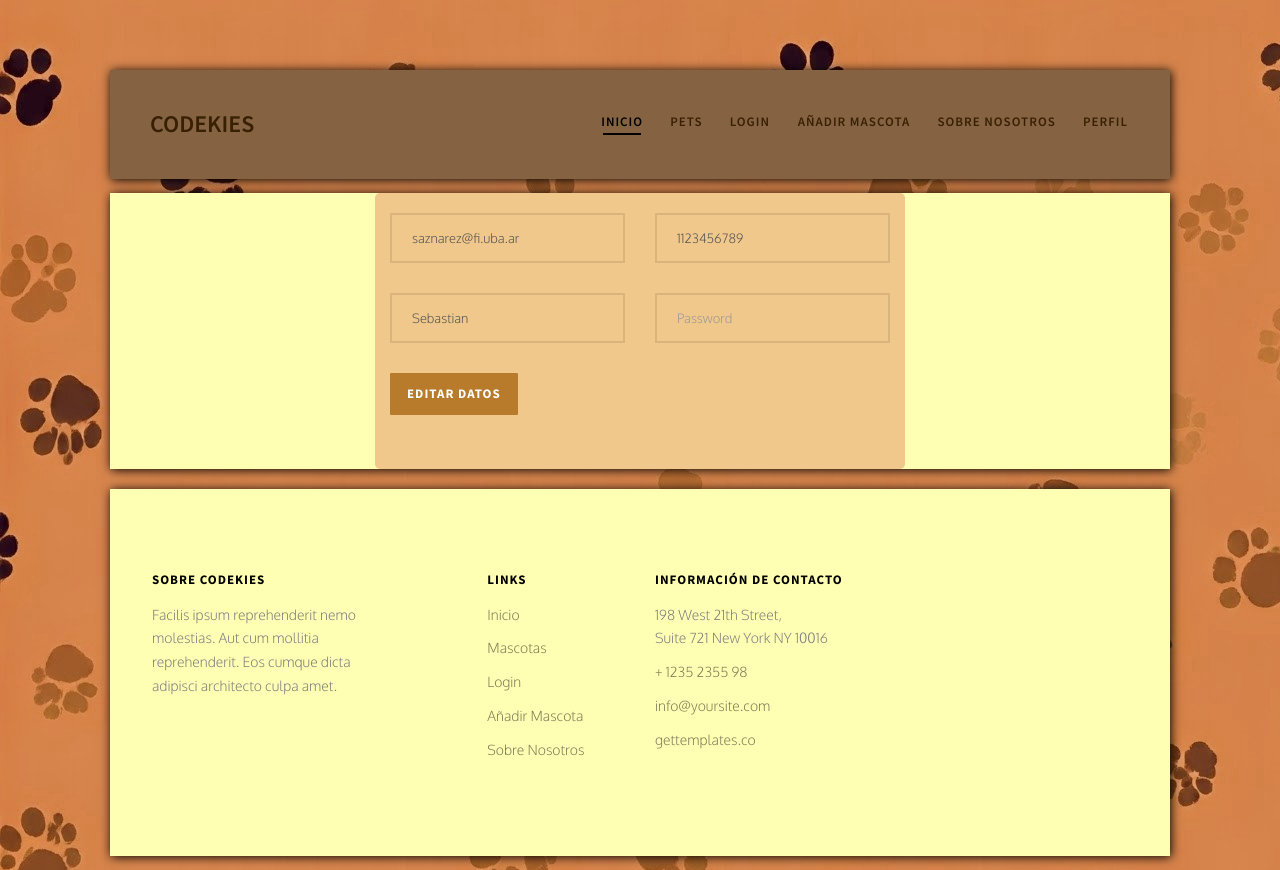
After one commit to sebideth/codekies, a Flask app: page /profile in a window 1280 px wide. The commit adds this page. Run offline with Flask 3, Linux system fonts and the light colour scheme; some libraries are stand-ins or nearby versions; some web fonts are replaced.

Commit message:
#27 profile desarrollado

```diff
--- a/front/app.py
+++ b/front/app.py
@@ -69,6 +69,30 @@ def upload_pet():
             return(redirect(url_for('auth.html')))
     return render_template('upload_pet.html')
 
+@app.route('/profile', methods=["GET"])
+def profile():
+    #TODO: llamar al cackend para obtener el user
+    return render_template('profile.html', user={
+    "nombre": "Sebastian",
+    "apellido": "Aznarez",
+    "email": "saznarez@fi.uba.ar",
+    "telefono": "1123456789"
+})
+@app.route('/profile', methods=["POST"])
+def profile_update():
+    name = request.form.get('name')
+    email = request.form.get('email')
+    password = request.form.get('password')
+    cellphone = request.form.get('cellphone')
+    print(name, email, password,cellphone)
+    return render_template('profile.html', user={
+    "nombre": name,
+    "apellido": "Aznarez",
+    "email": email,
+    "telefono": cellphone
+})
+
+
 @app.errorhandler(exceptions.InternalServerError)
 def handle_internal_server_error(e):
     return render_template('critical_errors.html')
--- a/front/static/css/style.css
+++ b/front/static/css/style.css
@@ -1608,4 +1608,8 @@ form button {
   width: 100%;
   height: 100%;
 }
+.row-center{
+  display: flex;
+  justify-content: center;
+}
 /*# sourceMappingURL=style.css.map
--- a/front/templates/base.html
+++ b/front/templates/base.html
@@ -72,6 +72,7 @@
 							</li>
 							<li><a href="{{ url_for('upload_pet') }}">Añadir Mascota</a></li>
 							<li><a href="{{ url_for('about') }}">Sobre nosotros</a></li>
+							<li><a href="{{ url_for('profile') }}">Perfil</a></li>
 						</ul>
 					</div>
 				</div>
--- /dev/null
+++ b/front/templates/profile.html
@@ -0,0 +1,38 @@
+{% extends 'base.html' %}
+{% block body %}
+<div class="container-wrap">
+    <div class="row-center" >
+        <form class="col-md-6 animate-box" action="/profile" method="post">
+            <div class="row">
+                <div class="col-md-6">
+                    <div class="form-group">
+                        <input type="text" class="form-control" name="email" placeholder="Email" value="{{user.email}}">
+                    </div>
+                </div>
+                <div class="col-md-6">
+                    <div class="form-group">
+                        <input type="text" class="form-control" name="cellphone" placeholder="Cellphone" value="{{user.telefono}}">
+                    </div>
+                </div>
+
+                <div class="col-md-6">
+                    <div class="form-group">
+                        <input type="text" class="form-control" name="name" placeholder="Name" value="{{user.nombre}}">
+                    </div>
+                </div>
+                <div class="col-md-6">
+                    <div class="form-group">
+                        <input type="text" class="form-control" name="password" placeholder="Password">
+                    </div>
+                </div>
+                <div class="col-md-12">
+                    <div class="form-group">
+                        <input type="submit" value="Editar datos" class="btn btn-primary btn-modify">
+                    </div>
+                </div>
+            </div>
+        </form>
+    </div>
+</div>
+
+{% endblock %}
```
Also changed, not shown: front/static/images/cat-404.jpeg (deleted).
